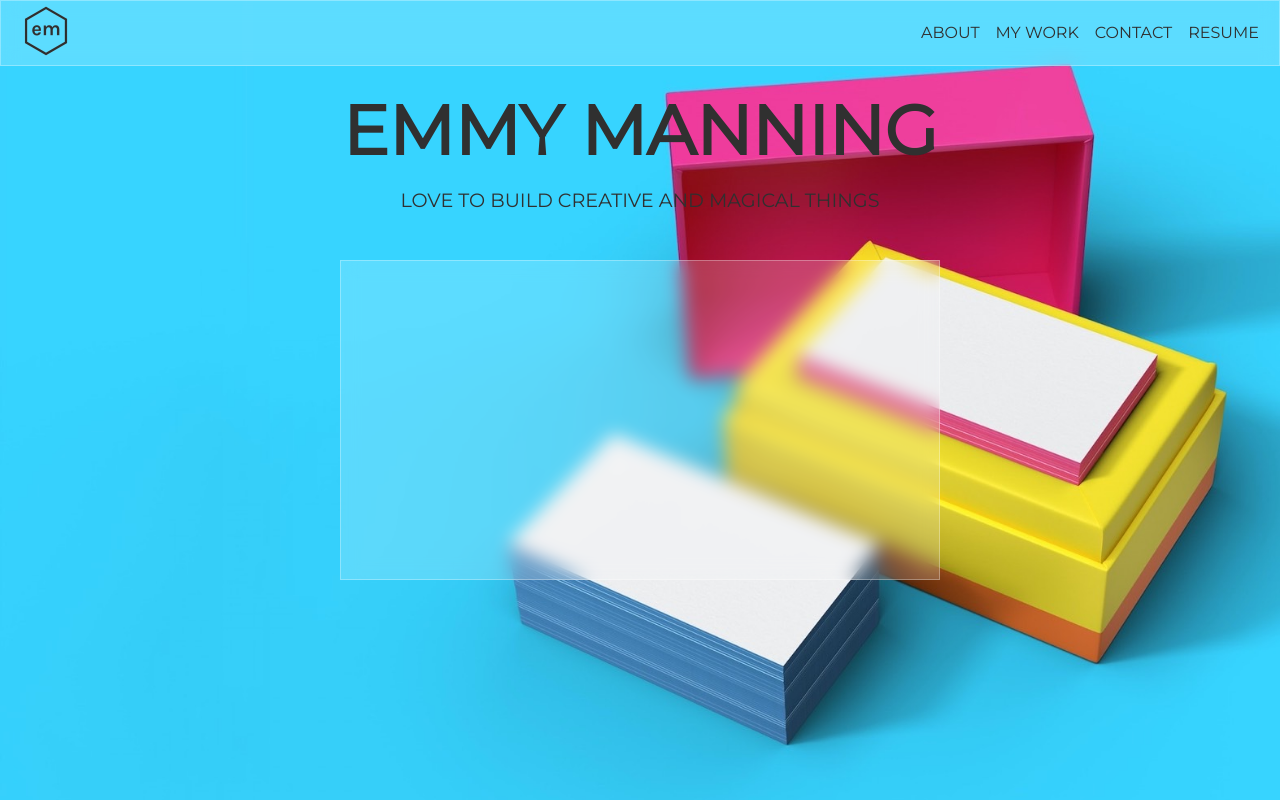
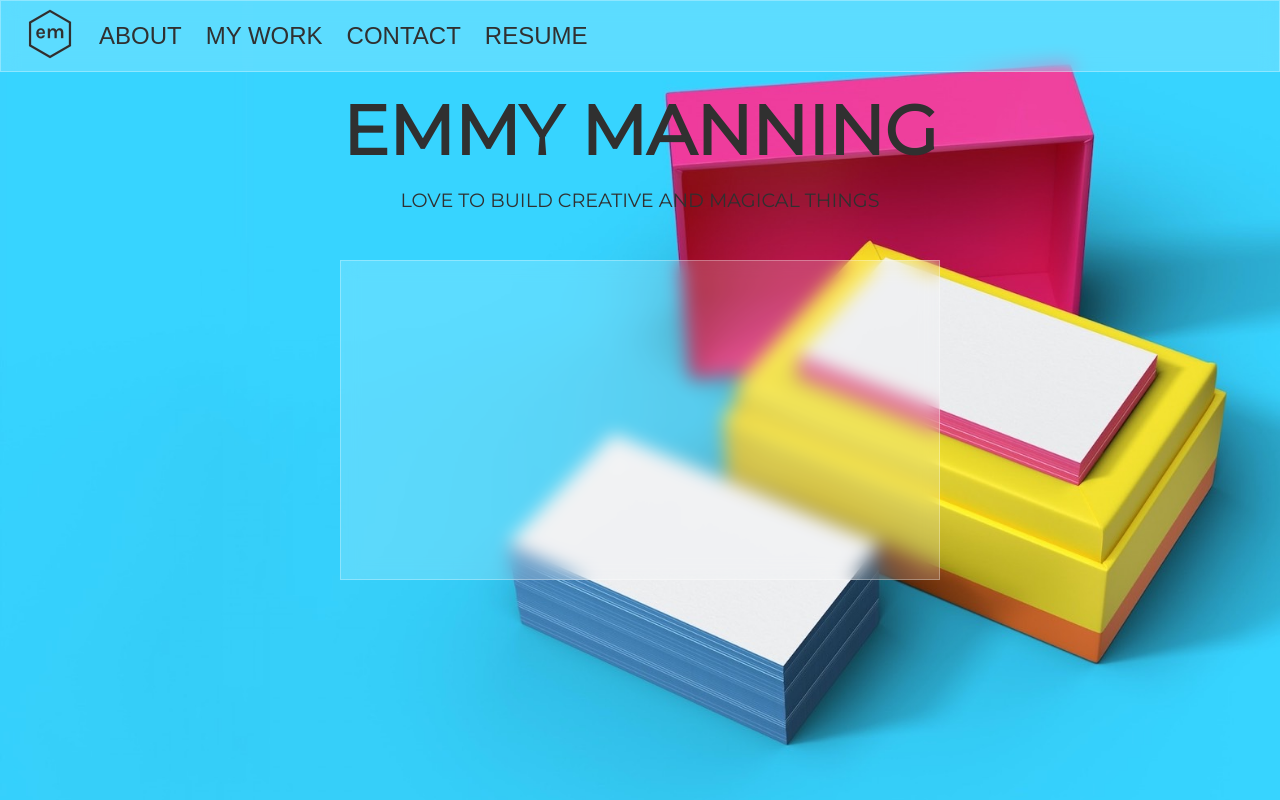
Before and after one commit to eobcre/ng-app, an Angular app: page / in a window 1280 px wide. Shown: the top 800 px of the page. Built offline with nearby package versions, Linux system fonts and the light colour scheme.

Commit message:
layout fixed

```diff
--- a/src/app/components/header/header.component.scss
+++ b/src/app/components/header/header.component.scss
@@ -1,18 +1,50 @@
+$font-base: "Bebas Neue", sans-serif;
+$shadow-pink: rgb(215, 78, 122);
+
 header {
   display: flex;
-  justify-content: space-between;
+  justify-content: center;
   align-items: center;
   position: fixed;
-  padding: 0 20px;
+  z-index: 10;
   width: 100%;
-  height: 4.1rem;
+  height: 4.5rem;
 }
 
 ul {
   display: flex;
   list-style: none;
+  font-family: $font-base;
+  font-size: 1.5rem;
 
   li {
-    margin-left: 1rem;
+    padding-left: 1.5rem;
+
+    &:hover {
+      color: $shadow-pink;
+      transition-property: all;
+      transition-duration: 180ms;
+    }
   }
 }
+
+/* md */
+@media (min-width: 639px) {
+  header {
+    display: flex;
+    justify-content: flex-start;
+    align-items: center;
+    padding-left: 1.5rem;
+  }
+}
+
+/* lg */
+@media (min-width: 1440px) {
+  header {
+    height: 6.5rem;
+
+    ul {
+      font-size: 2.5rem;
+    }
+  }
+}
```
